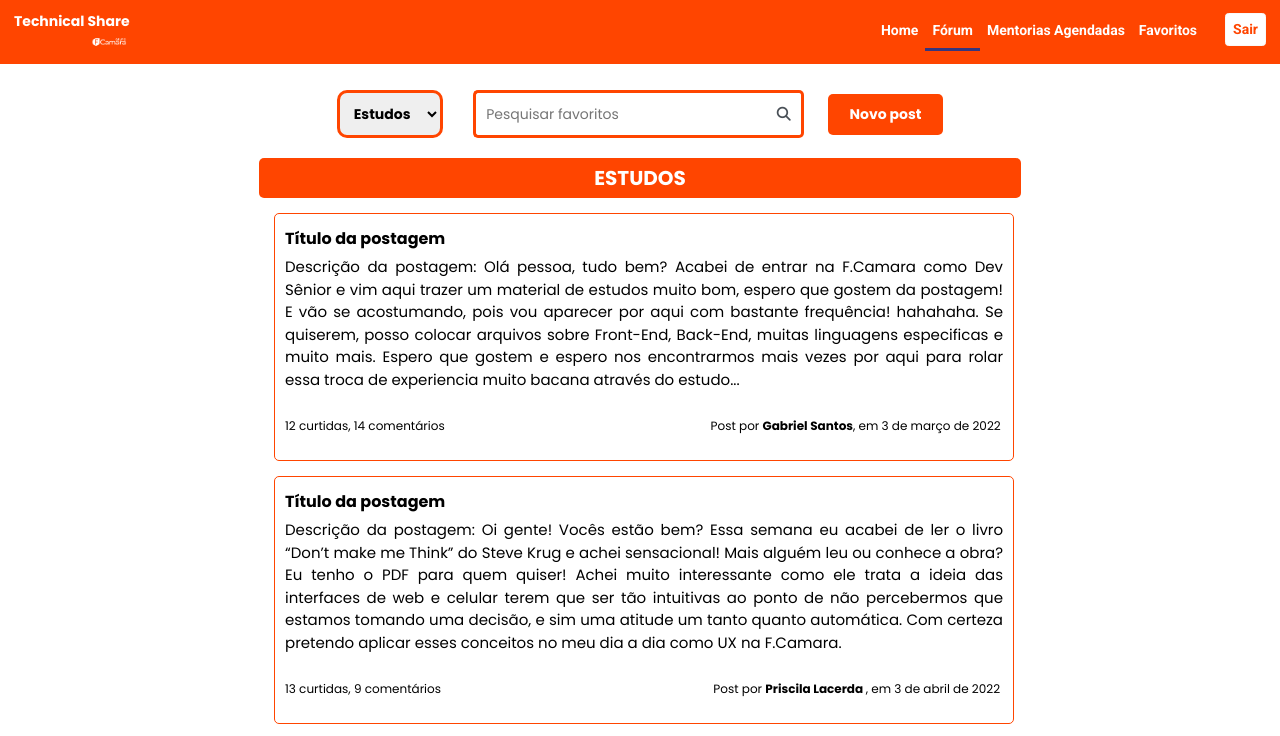
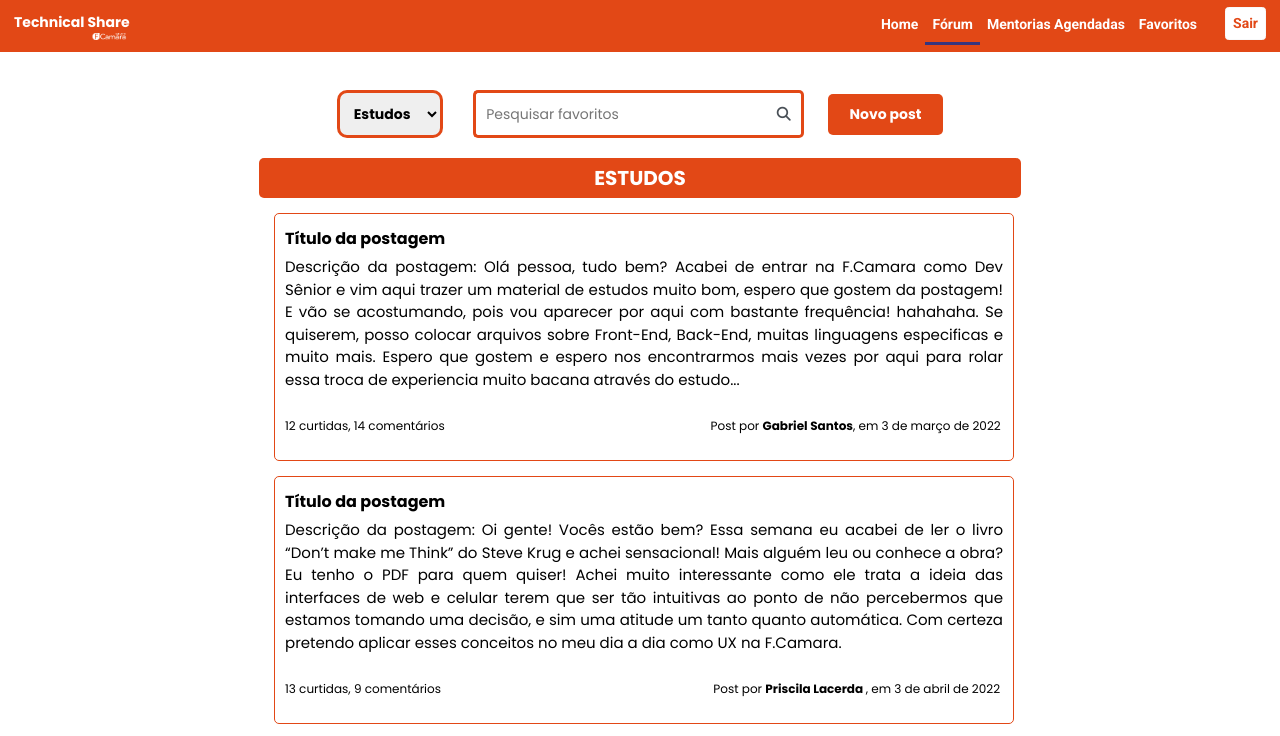
Before and after one commit to squad-18/technical-share-front-end, a plain HTML site: page forum1/forums.html in a window 1280 px wide. Shown: the top 736 px of the page. Drawn offline with nearby package versions, Linux system fonts and the light colour scheme.

Commit message:
Ajustes no forum

```diff
--- a/forum1/forums.html
+++ b/forum1/forums.html
@@ -23,7 +23,7 @@
         Technical Share
         <br />
         <div>
-            <img src="logoFCamarab.png" alt="" class="logo float-right" />
+          <img src="../Páginas-Principal-Usuário-Agendamento-Mentorias Agendadas/img/Logo-FCamara.png" alt="" class="logo float-right" />
         </div>
       </a>
       <!--menu sanduíche-->
--- a/forum1/style.css
+++ b/forum1/style.css
@@ -19,7 +19,7 @@ html{
 }
 
 a{
-    color:#FF4500;
+    color:#E24816;
     font-weight: bolder;
     text-decoration: none;
 }
@@ -32,7 +32,7 @@ h1{
     padding: 10px;
     margin:4px;
     border-radius: 5px;
-    border: solid 0.5px #FF4500;
+    border: solid 0.5px #E24816;
     color:#000000;
     width: 100%;
     margin-top: 15px;
@@ -59,22 +59,21 @@ h1{
 
 
 #nav1{
-    background-color: #FF4500;
+    background-color: #E24816;
     color:#FFFFFF;
-}
-.logo{
-
-    width: 3rem;
-    height: auto;
-    fill: #ffffff;
-
 }
 
 #novo-post{
-    background-color: #FF4500;
+    background-color: #E24816;
     color: #ffffff;
     font-weight: bold;
     width: 15%;
+    cursor: pointer;
+}
+
+#novo-post:hover{
+    background-color: #ef653c;
+    transition: 0.8s;
 }
 .container{
     margin: 0px;
@@ -90,7 +89,7 @@ h1{
 
 
 .subforum-title{
-    background-color:#FF4500;
+    background-color:#E24816;
     padding: 5px;
     border-radius: 5px;
     margin:4px;
@@ -132,28 +131,28 @@ body.favoritos a#favoritos {
     border: none;
   }
 
-  .navbar-light .navbar-nav .nav-link{
+.navbar-light .navbar-nav .nav-link{
     font-family: 'Roboto', sans-serif;
     color: #ffffff !important;
     font-weight: bold;
     font-size: 14px;
   }
 
-  .navbar-light .navbar-nav .btn {
+.navbar-light .navbar-nav .btn {
     font-family: 'Roboto', sans-serif;
     font-weight: bold;
-    color: #FF4500;
+    color: #E24816;
     padding: 5px 7px;
     background-color: #ffffff;
     font-size: 14px;
   }
 
 
-  .navbar-light .navbar-brand {
+.navbar-light .navbar-brand {
     font-size: 1rem;
     font-weight: bold;
     color: #ffffff !important;
-  }
+}
   .navbar-light .navbar-brand:hover {
     color: #ffffff !important;
   }
@@ -162,11 +161,10 @@ body.favoritos a#favoritos {
     width: 3rem;
     height: auto;
     fill: #ffffff;
-    /*margin-left: -550px;*/
   }
 
   .navegation {
-    background: #FF4500;
+    background: #E24816;
   }
 
 
@@ -254,7 +252,7 @@ header{
 .search-box select{
     padding: 10px;
     border-radius: 10px;
-    border: 3px solid #FF4500;
+    border: 3px solid #E24816;
     font-weight: bold;
 }
 
@@ -267,7 +265,7 @@ header{
 }
 
 .search-box button:hover{
-    background-color: #FF4500;
+    background-color: #E24816;
     color: #fff;
     box-shadow: 1px 2px 3px #fff;
     border-radius: 5px;
@@ -276,7 +274,7 @@ header{
 .search-icon {
     background-color: #ffffff !important;
     color: #000000;
-    border: 3px solid #FF4500;
+    border: 3px solid #E24816;
     border-left: none;
     border-radius: 0px 5px 5px 0px;
     height: 48px;
@@ -289,7 +287,7 @@ header{
 .search-input input{
     padding: 10px;
     border-radius: 5px 0px 0px 5px;
-    border: 3px solid #FF4500 ;
+    border: 3px solid #E24816;
     border-right:none;
     height: 48px;
 }
@@ -308,7 +306,7 @@ header{
 
 .forum-info{
     padding: 20px;
-    background-color: #FF4500;
+    background-color: #E24816;
     color:#fff;
 }
 
```
Lines whose indentation alone changed are shown as unchanged.
